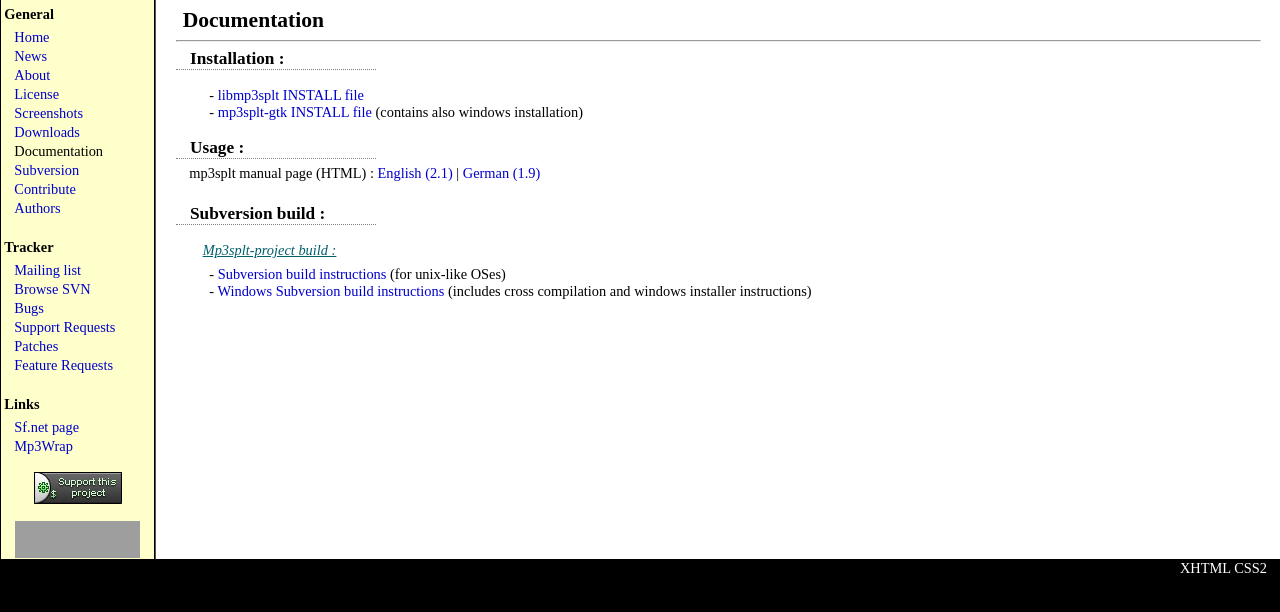
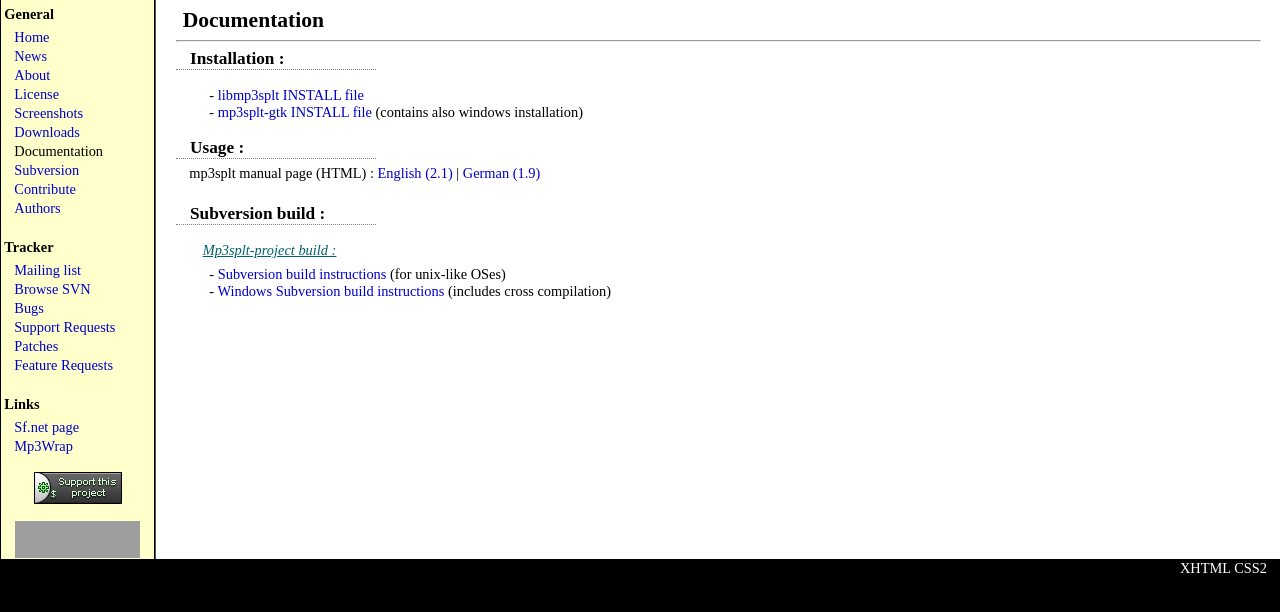
Before and after one commit to mp3splt/mp3splt-web, a PHP site: page /documentation.php in a window 1280 px wide. Shown: the part 67-679 px from the top of the page. Run offline with PHP 8.4, Linux system fonts and the light colour scheme; grey boxes are pictures that could not be loaded.

Commit message:
small change

```diff
--- a/web/documentation.php
+++ b/web/documentation.php
@@ -38,7 +38,7 @@
 </div>
 <div class=\"indentdiv\">-
 <a href=\"windows_build.php\">Windows Subversion build instructions</a>
-(includes cross compilation and windows installer instructions)</div>
+(includes cross compilation)</div>
 <br />
 
 <!--<div class=\"title\">Other :</div>
```
